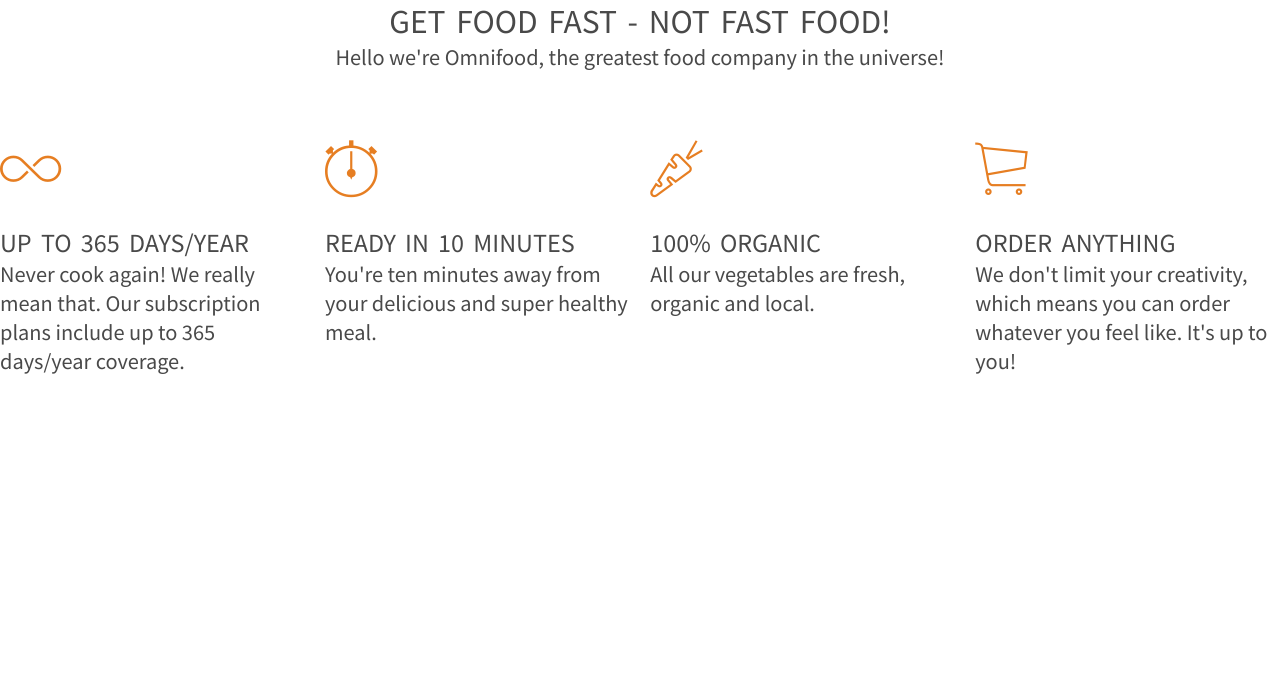
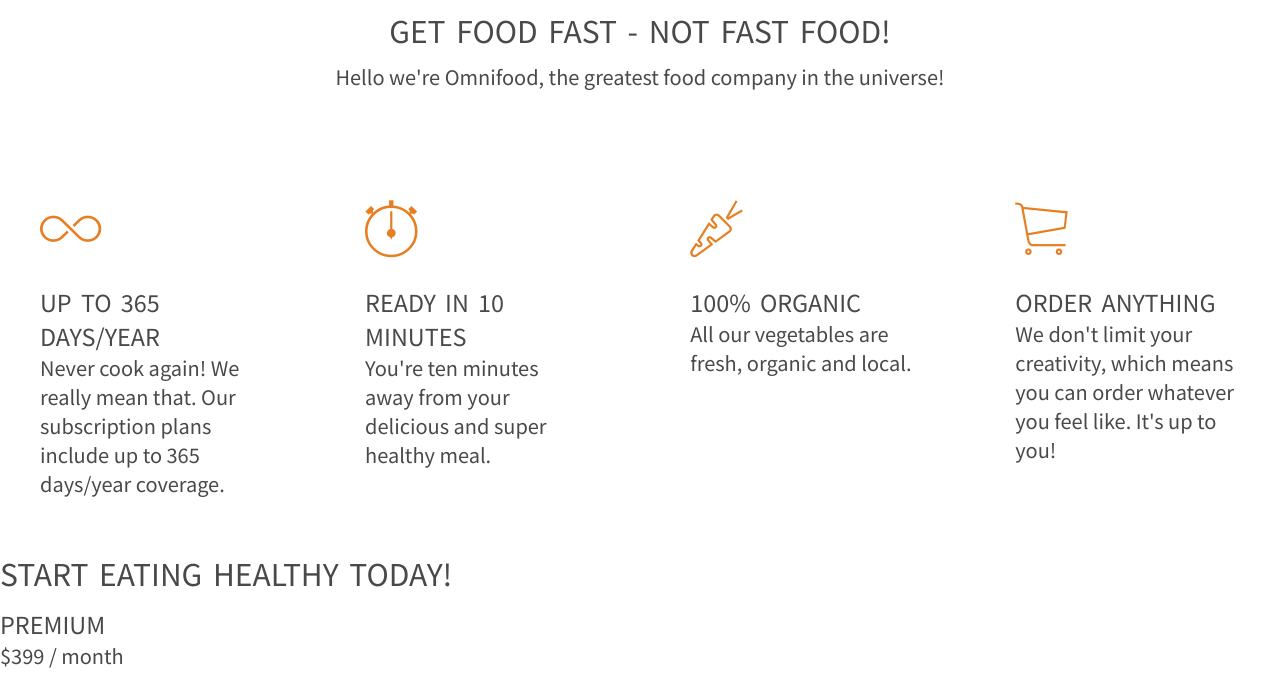
Before and after one commit to CAlfanoNerey/webdevteentech, a plain HTML site: page index.html in a window 1280 px wide. Shown: the part 802-1485 px from the top of the page. Before the commit the page ends 1190 px from the top, so only its background shows below. Drawn offline with Linux system fonts and the light colour scheme; files whose address does not match are found by name.

Commit message:
commint in class

```diff
--- a/index.html
+++ b/index.html
@@ -88,5 +88,20 @@
           </div>
       </div>
     </section>
+    <section class="section-plans" id="section-plans">
+      <div class="row">
+        <h2>Start eating Healthy TODAY!</h2>
+      </div>
+      <div class="row">
+        <div class="col span-1-of-3">
+          <div class="plan-box">
+            <h3>Premium</h3>
+            <p class="plan-price">$399 <span>/ month</span></p>
+            <p></p>
+          </div>
+        </div>
+      </div>
+
+    </section>
   </body>
 </html>
--- a/resources/style.css
+++ b/resources/style.css
@@ -147,4 +147,10 @@
   width: 70%;
   margin-left: 15%;
   text-align: center;
+  margin-bottom: 10px;
+  margin-top: 10px;
 }
+
+.box{
+  padding:40px;
+}
```
